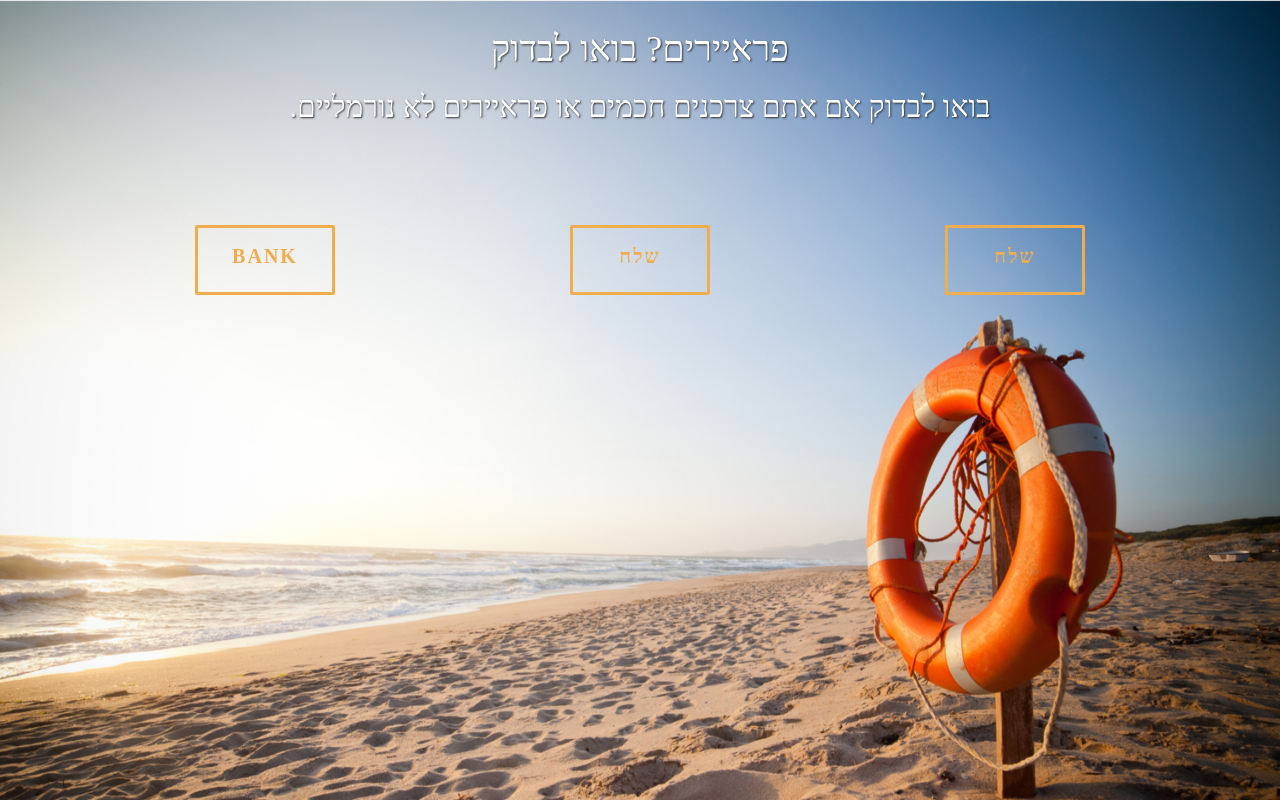
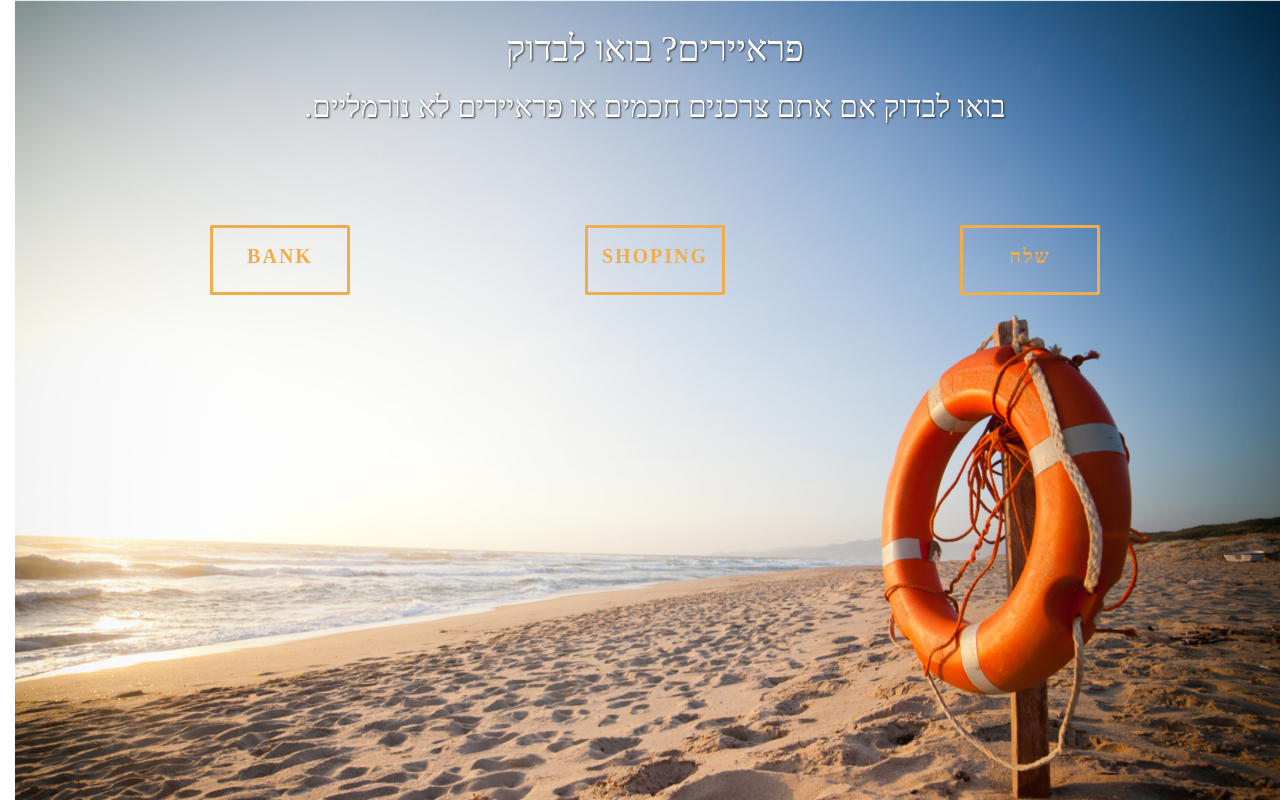
Before and after one commit to igorPae/Insurance-lp, a PHP site: page /phpmailer/version2/index.html in a window 1280 px wide. Run offline with PHP 8.4, Linux system fonts and the light colour scheme; some libraries are stand-ins or nearby versions; some web fonts are replaced.

Commit message:
shoping done

```diff
--- a/version2/index.html
+++ b/version2/index.html
@@ -29,7 +29,7 @@
                             	<a href="#0" type="submit" class="bttn" id="bank" onclick="transfer()" >bank</a>
                             </div>
                             <div class="col-sm-4" id="insurance" ">
-                            	<a href="#0" type="submit" class="bttn" onclick="insurance()" >שלח</a>
+                            	<a href="#0" type="submit" class="bttn" onclick="shopingTransfer()" >shoping</a>
                             </div>
                             <div class="col-sm-4" id="store">
                             	<a href="#0" type="submit" class="bttn" >שלח</a>
@@ -38,7 +38,9 @@
         </div>
         <div id="wrapper-bank" class="container-fluid">
 		 	<div class="row">
-		 		<i class="fa fa-arrow-right" onclick="back()"></i>
+		 		<div class="back-wrapper">
+		 			<i class="fa fa-arrow-right" onclick="back()"></i>
+		 		</div>
 		              <div class="col-xl-12" >
 		       	         <h2>באיזה בנק אתם מנהלים חשבון?</h2>
 		              </div>
@@ -110,6 +112,34 @@
              	<div id="gauge"  class="200x160px" style="width:45%; height:95%;margin: 0 auto;display: none"></div>
              </div>
         </div>
+  </div>
+<div class="row" id="shoping">
+	<div class="row">
+		<div class="back-wrapper">
+			<i class="fa fa-arrow-right" onclick="back()"></i>
+		</div>
+		<div class="col-xl-12" >
+			<h2>באיזה סופר אתם קונים בד"כ?</h2>
+		</div>
+	</div>
+    <div class="row" id="input-shoping">
+               <div class="col-xs-12 col-sm-4 input-wrapper">
+               		  <div class="input-group" id="group">
+						 <span  class="input-group-addon" id="basic-addon1" >₪</span>
+						 <input type="text" id="textbox" placeholder="סכום עבור כל הביטוחים שנבחרו" >
+						 <button type="submit" name='submit' class="bttn"   id="sendinfo-shoping"  value="Send">בדוק</button>
+					  </div>
+
+               </div>
+
+    </div>
+    </div>
+             <div class="row" id="datchik-shoping">
+             	<div id="gauge-shoping"  class="200x160px" style="width:45%; height:95%;margin: 0 auto;display: none"></div>
+             </div>
+    </div >
+</div>
+
 
 <script src="https://code.jquery.com/jquery-3.2.1.slim.min.js" integrity="sha384-KJ3o2DKtIkvYIK3UENzmM7KCkRr/rE9/Qpg6aAZGJwFDMVNA/GpGFF93hXpG5KkN" crossorigin="anonymous"></script>
 <script src="https://cdnjs.cloudflare.com/ajax/libs/popper.js/1.12.9/umd/popper.min.js" integrity="sha384-ApNbgh9B+Y1QKtv3Rn7W3mgPxhU9K/ScQsAP7hUibX39j7fakFPskvXusvfa0b4Q" crossorigin="anonymous"></script>
@@ -128,6 +158,22 @@
 
       var g = new JustGage({
 						id: "gauge",
+						value: barValue,
+						pointer: true,
+						min: 0,
+						max: 10000,
+						minTxt: "מתחת לממוצע",
+						maxTxt: "מעל הממוצע",
+						title: "גובה התשלום",
+						textRenderer: customValue,
+						relativeGaugeSize: true,
+						levelColorsGradient: false
+						});
+
+      var barValueShoping = 70;
+
+      var gsh = new JustGage({
+						id: "gauge-shoping",
 						value: barValue,
 						pointer: true,
 						min: 0,
@@ -179,7 +225,13 @@ function back (){
 	$('#wrapper-bank').hide();
 	$("#main").show();
 }
-
+function shopingTransfer() {
+	$('#main').hide();
+	$('#shoping').show();
+}
+    $('#sendinfo-shoping').click(function (){
+	    $('#gauge-shoping').show(1000);
+});
 
 </script>
 
--- a/version2/style.css
+++ b/version2/style.css
@@ -1,4 +1,5 @@
-
+@import url(https://fonts.googleapis.com/earlyaccess/opensanshebrew.css);
+@import url(https://fonts.googleapis.com/earlyaccess/opensanshebrewcondensed.css);
 #textrashi{
 	height: 40%;
 	text-align: center;
@@ -54,7 +55,7 @@ a.bttn:focus {
   border-radius: 2px;
   position: relative;
   //box-shadow: 0 2px 10px rgb(240, 173, 78), 0 3px 6px rgba(0, 0, 0, 0.1);
-  margin-top: 5px;
+  margin-top: 45px;
 }
 .bttn:before {
   -webkit-transition: 0.5s all ease;
@@ -99,9 +100,6 @@ body {
 		font-family: "Open Sans Hebrew";
 
 	}
-
-@import url(https://fonts.googleapis.com/earlyaccess/opensanshebrew.css);
-@import url(https://fonts.googleapis.com/earlyaccess/opensanshebrewcondensed.css);
  img.bg {
 
         min-height: 100%;
@@ -132,7 +130,9 @@ body {
 .container-fluid {
 	width: 100%;
 }
-
+#shoping {
+	display: none;
+}
 #wrapper-bank {
 	display: none;
 	/*position:fixed; top:0;
@@ -158,14 +158,17 @@ body {
 .banks-list > .list-item {
 	display: inline-block;
 	height: 30px;
-    width: 50px;
+    //width: 50px;
 }
 .banks-list > .list-item:hover label {
 	 text-decoration: underline;
 }
 .banks-list .checked {
-	font-size: 20px;
+	//font-size: 20px;
 	color: #cb841f;
+}
+.banks-list .checked label {
+	text-decoration: underline;
 }
 label {
 	height: 100%;
@@ -175,7 +178,7 @@ label {
 	font-size: 25px;
 }
 label:hover {
-    text-decoration: underline;
+   // text-decoration: underline;
    }
 
 .nvisible {
@@ -238,24 +241,53 @@ label:hover {
 .fa-arrow-right:before {
     content: "\f061";
     font-size: 25px;
-    position: fixed;
-    position: fixed;
     top: 10px;
     right: 2px;
+}
+.back-wrapper {
+	position: fixed;
+    top: 34px;
+    right: 21px;
+    cursor: pointer;
+}
+::-webkit-input-placeholder { /* Chrome/Opera/Safari */
+  padding-right: 5px;
 }
 @media screen and (max-width: 550px){
 	li > label  {
 		 font-size: 21px
 	}
+}
 @media screen and (max-width: 460px){
 	li > label  {
-		 font-size: 17px
+		 font-size: 15px
 	}
-	@media screen and (max-width: 660px){
-	 #gauge {
-
-	width: 45%;
-    height: 93%;
-    margin: 0px auto;
+	.banks-list {
+    	justify-content: space-between;
+	}
+	h2 {
+		padding: 0 7px;
+		margin-top: 53px;
+	}
+	#gauge {
+		width: 80%;
 	}
 }
+@media screen and (max-width: 660px){
+	#gauge {
+		width: 45%;
+	    height: 93%;
+	    margin: 0px auto;
+	}
+}
+#input-shoping {
+	 height: 100%;
+	text-align: center;
+	margin:0 auto;
+}
+#datchik-shoping {
+	height: 263px;
+}
+#gaige-shoping {
+	width: 80%;
+}
```
